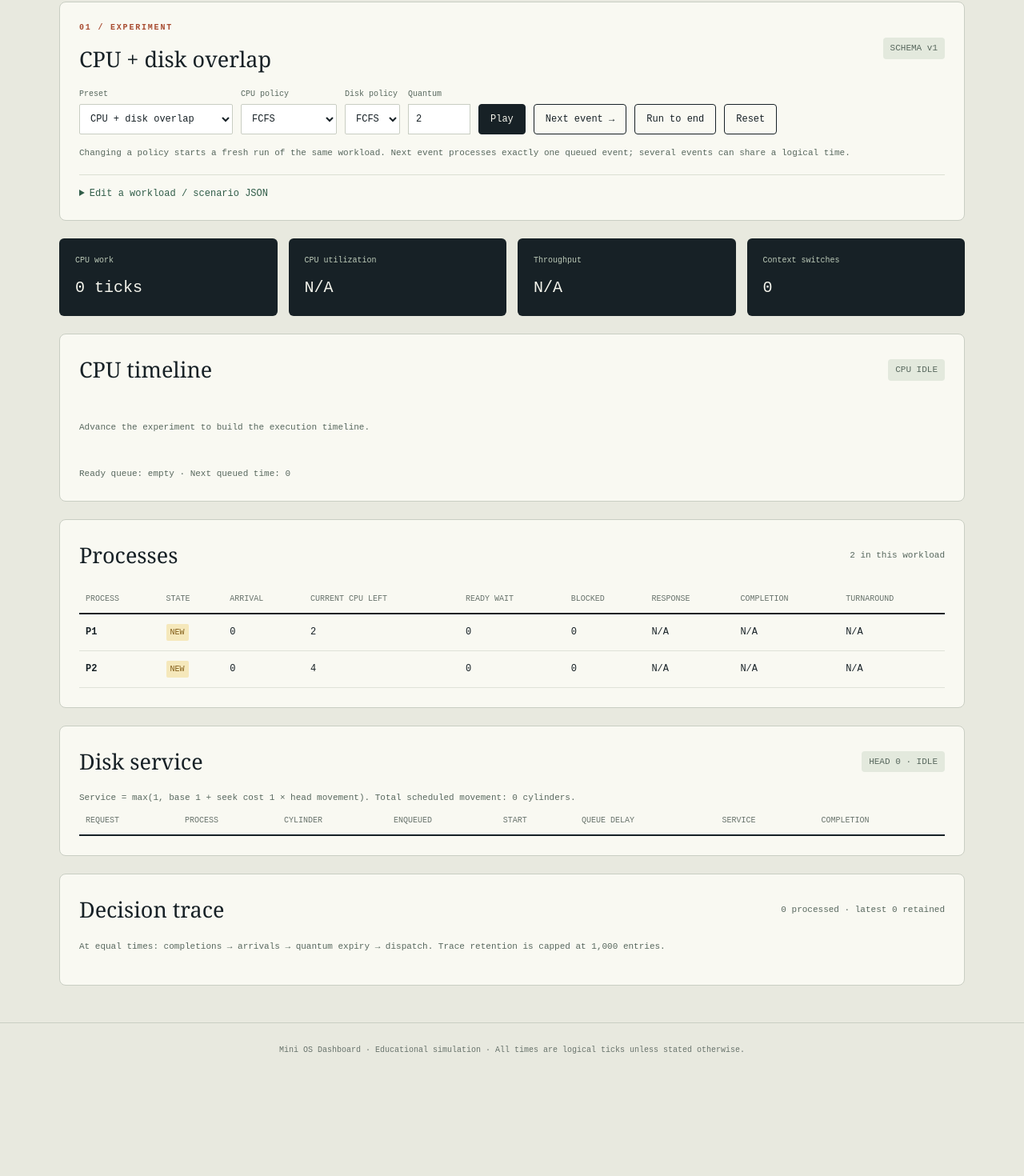
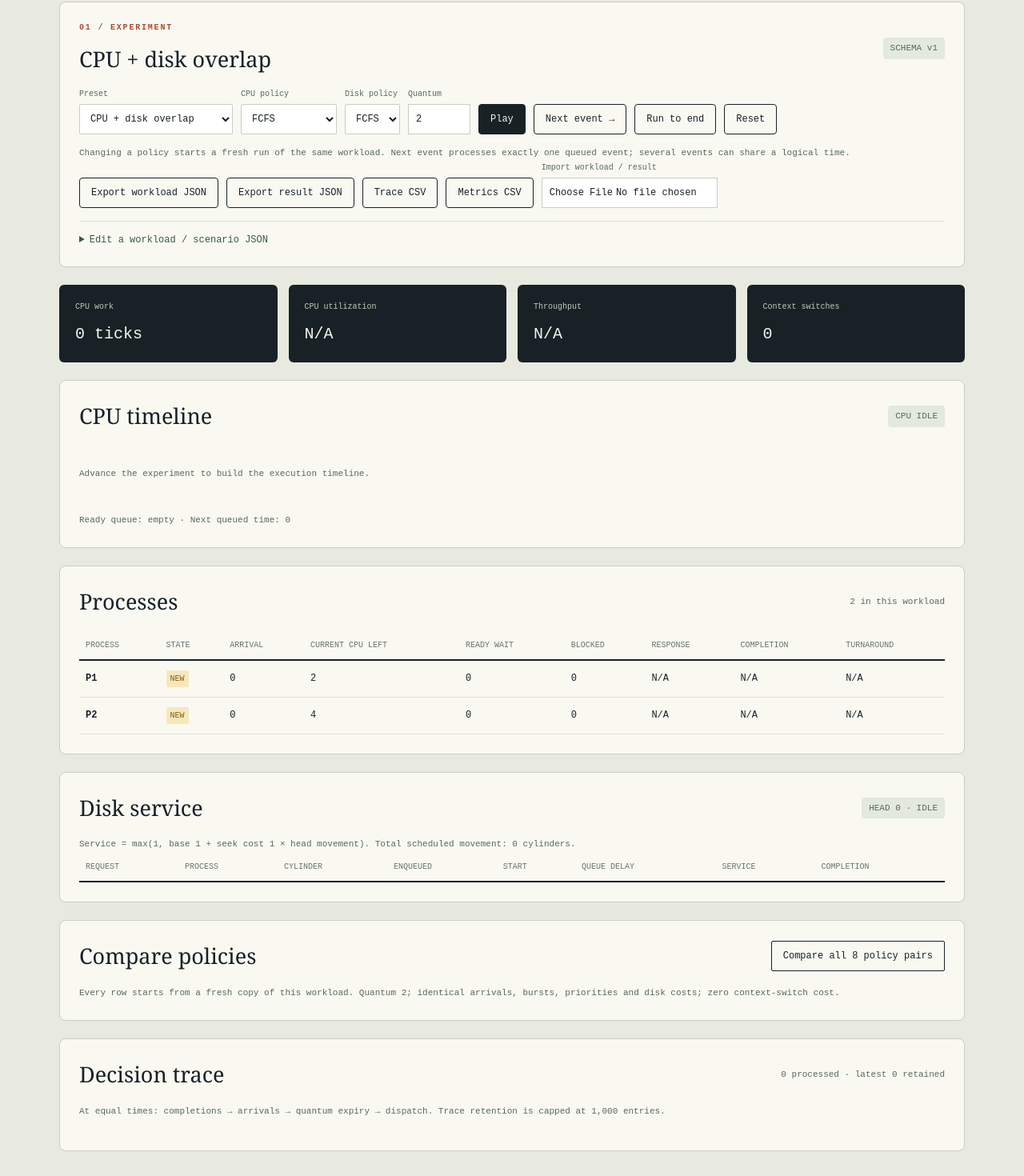
Before and after one commit to murtuzakhaleelurrahman/OS-Project, a React (Vite) app: page / in a window 1280 px wide. Shown: the part 366-1836 px from the top of the page at 80% size. Before the commit the page ends 1712 px from the top, so only its background shows below. Built offline with nearby package versions, Linux system fonts and the light colour scheme.

Commit message:
feat: add fair policy comparisons and replayable JSON and CSV exports

```diff
--- a/src/components/IntegratedPanel.tsx
+++ b/src/components/IntegratedPanel.tsx
@@ -1,6 +1,8 @@
 import { useEffect, useState, useSyncExternalStore } from 'react'
 import { IntegratedEngine } from '../simulation/integrated/IntegratedEngine'
-import { cpuPreset, ioPreset, type Scenario } from '../simulation/integrated/Scenario'
+import { cpuPreset, diskPreset, ioPreset, type Scenario } from '../simulation/integrated/Scenario'
+import { comparePolicies, importScenario, metricsCsv, resultBundle, traceCsv, type ComparisonRow } from '../simulation/integrated/Experiments'
+import { download } from './download'
 
 const number = (value: number | null | undefined, suffix = '') => value == null ? 'N/A' : `${Number.isInteger(value) ? value : value.toFixed(2)}${suffix}`
 
@@ -8,6 +10,7 @@ export function IntegratedPanel() {
   const [engine, setEngine] = useState(() => new IntegratedEngine(ioPreset))
   const [input, setInput] = useState(JSON.stringify(ioPreset, null, 2))
   const [error, setError] = useState('')
+  const [comparisons, setComparisons] = useState<ComparisonRow[]>([])
   const snapshot = useSyncExternalStore(engine.subscribe, engine.getSnapshot)
   useEffect(() => () => engine.pause(), [engine])
   const load = (value: unknown) => {
@@ -17,6 +20,7 @@ export function IntegratedPanel() {
       setEngine(next)
       setInput(JSON.stringify(next.scenario, null, 2))
       setError('')
+      setComparisons([])
     } catch (failure) { setError(failure instanceof Error ? failure.message : 'Unable to load scenario') }
   }
   const policy = (algorithm: Scenario['cpu']['algorithm']) => load({ ...engine.scenario, cpu: { ...engine.scenario.cpu, algorithm } })
@@ -26,7 +30,7 @@ export function IntegratedPanel() {
     <section className="integrated-card">
       <div className="integrated-heading"><div><p className="kicker">01 / EXPERIMENT</p><h2>{engine.scenario.name}</h2></div><span className="tag">SCHEMA v1</span></div>
       <div className="integrated-controls">
-        <label>Preset<select value={engine.scenario.name === ioPreset.name ? 'io' : engine.scenario.name === cpuPreset.name ? 'cpu' : 'custom'} onChange={(event) => load(event.target.value === 'io' ? ioPreset : cpuPreset)}><option value="io">CPU + disk overlap</option><option value="cpu">CPU scheduling oracle</option><option value="custom" disabled>Custom workload</option></select></label>
+        <label>Preset<select value={engine.scenario.name === ioPreset.name ? 'io' : engine.scenario.name === cpuPreset.name ? 'cpu' : engine.scenario.name === diskPreset.name ? 'disk' : 'custom'} onChange={(event) => load(event.target.value === 'io' ? ioPreset : event.target.value === 'disk' ? diskPreset : cpuPreset)}><option value="io">CPU + disk overlap</option><option value="cpu">CPU scheduling oracle</option><option value="disk">Disk queue comparison</option><option value="custom" disabled>Custom workload</option></select></label>
         <label>CPU policy<select value={engine.scenario.cpu.algorithm} onChange={(event) => policy(event.target.value as Scenario['cpu']['algorithm'])}><option>FCFS</option><option>SJF</option><option>PRIORITY</option><option value="ROUND_ROBIN">Round Robin</option></select></label>
         <label>Disk policy<select value={engine.scenario.disk.algorithm} onChange={(event) => load({ ...engine.scenario, disk: { ...engine.scenario.disk, algorithm: event.target.value } })}><option>FCFS</option><option>SSTF</option></select></label>
         <label>Quantum<input type="number" min="1" defaultValue={engine.scenario.cpu.quantum} key={`${engine.scenario.name}-${engine.scenario.cpu.quantum}`} onBlur={(event) => load({ ...engine.scenario, cpu: { ...engine.scenario.cpu, quantum: Number(event.target.value) } })} /></label>
@@ -38,12 +42,14 @@ export function IntegratedPanel() {
       <p className="integrated-hint">Changing a policy starts a fresh run of the same workload. Next event processes exactly one queued event; several events can share a logical time.</p>
       {snapshot.status === 'limit' && <p role="alert" className="integrated-error">Stopped at the configured event limit ({engine.scenario.eventLimit}). Reset or load a larger limit to replay.</p>}
       {error && <p role="alert" className="integrated-error">{error}</p>}
+      <div className="integrated-controls export-controls"><button className="quiet" onClick={() => download('mini-os-scenario.json', JSON.stringify(engine.scenario, null, 2), 'application/json')}>Export workload JSON</button><button className="quiet" onClick={() => download('mini-os-result.json', JSON.stringify(resultBundle(engine.scenario, snapshot), null, 2), 'application/json')}>Export result JSON</button><button className="quiet" onClick={() => download('mini-os-trace.csv', traceCsv(engine.scenario, snapshot), 'text/csv')}>Trace CSV</button><button className="quiet" onClick={() => download('mini-os-metrics.csv', metricsCsv(engine.scenario, snapshot), 'text/csv')}>Metrics CSV</button><label>Import workload / result<input style={{ width: 220 }} type="file" accept=".json,application/json" onChange={async (event) => { const file = event.target.files?.[0]; if (!file) return; try { if (file.size > 1_000_000) throw new Error('Import is limited to 1 MB'); load(importScenario(await file.text())) } catch (failure) { setError(failure instanceof Error ? failure.message : 'Unable to import') } event.target.value = '' }} /></label></div>
       <details className="scenario-editor"><summary>Edit a workload / scenario JSON</summary><p>Arrival and priority are non-negative integers. Each CPU burst has a positive duration.</p><textarea aria-label="Scenario JSON" value={input} onChange={(event) => setInput(event.target.value)} spellCheck={false} /><div className="integrated-controls"><button onClick={() => { try { load(JSON.parse(input)) } catch { setError('Invalid JSON; correct the scenario before loading.') } }}>Load scenario</button><button className="quiet" onClick={() => load(cpuPreset)}>CPU example preset</button></div></details>
     </section>
     <div className="integrated-stats">{[['CPU work', number(snapshot.busyTicks, ' ticks')], ['CPU utilization', number(snapshot.utilization, '%')], ['Throughput', number(snapshot.throughput, ' / tick')], ['Context switches', snapshot.contextSwitches]].map(([label, value]) => <div key={label}><span>{label}</span><strong>{value}</strong></div>)}</div>
     <section className="integrated-card"><div className="integrated-heading"><h2>CPU timeline</h2><span className="tag">{snapshot.running ? `RUNNING ${snapshot.running}` : 'CPU IDLE'}</span></div><div className="gantt" aria-label="CPU Gantt chart">{snapshot.segments.length ? snapshot.segments.map((segment, index) => <div key={index} className={`gantt-segment ${segment.pid === 'IDLE' ? 'gantt-idle' : ''}`} style={{ flexGrow: segment.end - segment.start }}><strong>{segment.pid}</strong><small>{segment.start}–{segment.end}</small></div>) : <p className="integrated-hint">Advance the experiment to build the execution timeline.</p>}</div><p className="integrated-hint">Ready queue: {snapshot.ready.join(' → ') || 'empty'} · Next queued time: {number(snapshot.nextEventTime)}</p></section>
     <section className="integrated-card"><div className="integrated-heading"><h2>Processes</h2><span>{snapshot.processes.length} in this workload</span></div><div className="table-wrap"><table><thead><tr><th>Process</th><th>State</th><th>Arrival</th><th>Current CPU left</th><th>Ready wait</th><th>Blocked</th><th>Response</th><th>Completion</th><th>Turnaround</th></tr></thead><tbody>{snapshot.processes.map((process) => <tr key={process.id}><td><strong>{process.id}</strong></td><td><span className={`state state-${process.state.toLowerCase()}`}>{process.state}</span></td><td>{process.arrival}</td><td>{process.remaining}</td><td>{process.waiting}</td><td>{process.blocked}</td><td>{number(process.firstStart == null ? undefined : process.firstStart - process.arrival)}</td><td>{number(process.completion)}</td><td>{number(process.completion == null ? undefined : process.completion - process.arrival)}</td></tr>)}</tbody></table></div></section>
     <section className="integrated-card"><div className="integrated-heading"><h2>Disk service</h2><span className="tag">HEAD {snapshot.disk.head} · {snapshot.disk.active ? `SERVING ${snapshot.disk.active.pid}` : 'IDLE'}</span></div><p className="integrated-hint">Service = max(1, base {engine.scenario.disk.baseService} + seek cost {engine.scenario.disk.seekCost} × head movement). Total scheduled movement: {snapshot.disk.totalMovement} cylinders.</p><div className="table-wrap"><table><thead><tr><th>Request</th><th>Process</th><th>Cylinder</th><th>Enqueued</th><th>Start</th><th>Queue delay</th><th>Service</th><th>Completion</th></tr></thead><tbody>{snapshot.disk.requests.map((request) => <tr key={request.id}><td>R{request.id}</td><td>{request.pid}</td><td>{request.cylinder}</td><td>{request.enqueued}</td><td>{number(request.start)}</td><td>{number(request.start == null ? undefined : request.start - request.enqueued)}</td><td>{number(request.service)}</td><td>{number(request.completion)}</td></tr>)}</tbody></table></div></section>
+    <section className="integrated-card"><div className="integrated-heading"><h2>Compare policies</h2><button className="quiet" onClick={() => { engine.pause(); setComparisons(comparePolicies(engine.scenario)) }}>Compare all 8 policy pairs</button></div><p className="integrated-hint">Every row starts from a fresh copy of this workload. Quantum {engine.scenario.cpu.quantum}; identical arrivals, bursts, priorities and disk costs; zero context-switch cost.</p>{comparisons.length > 0 && <div className="table-wrap"><table><thead><tr><th>CPU</th><th>Disk</th><th>Status</th><th>Elapsed</th><th>Utilization</th><th>Avg ready wait</th><th>Avg turnaround</th><th>Throughput</th><th>Disk movement</th></tr></thead><tbody>{comparisons.map((row) => <tr key={`${row.cpu}-${row.disk}`}><td>{row.cpu}</td><td>{row.disk}</td><td>{row.status}</td><td>{row.elapsed}</td><td>{number(row.utilization, '%')}</td><td>{number(row.averageWaiting)}</td><td>{number(row.averageTurnaround)}</td><td>{number(row.throughput)}</td><td>{row.diskMovement}</td></tr>)}</tbody></table></div>}</section>
     <section className="integrated-card"><div className="integrated-heading"><h2>Decision trace</h2><span>{snapshot.processedEvents} processed · latest {snapshot.retainedEvents} retained</span></div><p className="integrated-hint">At equal times: completions → arrivals → quantum expiry → dispatch. Trace retention is capped at 1,000 entries.</p><ol className="integrated-trace">{[...snapshot.trace].reverse().map((entry) => <li key={entry.sequence}><time>t={entry.time}</time><div><strong>{entry.type.replaceAll('_', ' ')}</strong><p>{entry.message}</p></div><small>#{entry.sequence}</small></li>)}</ol></section>
   </main>
 }
--- /dev/null
+++ b/src/components/download.ts
@@ -0,0 +1,6 @@
+export function download(name: string, contents: string, type: string): void {
+  const url = URL.createObjectURL(new Blob([contents], { type }))
+  const link = document.createElement('a')
+  link.href = url; link.download = name; link.click()
+  setTimeout(() => URL.revokeObjectURL(url), 1000)
+}
--- /dev/null
+++ b/src/simulation/integrated/Experiments.ts
@@ -0,0 +1,61 @@
+import { IntegratedEngine, type IntegratedSnapshot } from './IntegratedEngine'
+import { parseScenario, type Scenario } from './Scenario'
+
+export const modelAssumptions = {
+  model: 'Single CPU, single disk; educational simulation', units: 'integer logical ticks; disk movement in cylinders',
+  contextSwitchCost: 0, phases: ['completion', 'arrival', 'quantum expiry', 'dispatch'],
+  cpuTies: 'ready-entry time then natural process ID; Round Robin uses FIFO ready entry',
+  priority: 'lower number is higher priority', sjf: 'non-preemptive, next known CPU burst',
+  diskTies: 'enqueue sequence; active service is never preempted',
+  diskService: 'max(1, baseService + seekCost * absolute head movement)',
+  metricHorizon: 'time 0 to final completion; incomplete results explicitly labelled',
+  traceRetention: 1000,
+} as const
+
+export interface ComparisonRow {
+  cpu: Scenario['cpu']['algorithm']; disk: Scenario['disk']['algorithm']; status: string
+  elapsed: number; utilization: number | null; throughput: number | null; averageWaiting: number | null
+  averageTurnaround: number | null; diskMovement: number
+}
+export function comparePolicies(input: unknown): ComparisonRow[] {
+  const scenario = parseScenario(input)
+  const rows: ComparisonRow[] = []
+  for (const cpu of ['FCFS', 'SJF', 'PRIORITY', 'ROUND_ROBIN'] as const) {
+    for (const disk of ['FCFS', 'SSTF'] as const) {
+      const engine = new IntegratedEngine({ ...structuredClone(scenario), cpu: { ...scenario.cpu, algorithm: cpu }, disk: { ...scenario.disk, algorithm: disk } })
+      engine.runAll()
+      const result = engine.getSnapshot()
+      const complete = result.status === 'complete' && result.processes.length > 0
+      rows.push({ cpu, disk, status: result.status, elapsed: result.time, utilization: result.utilization, throughput: result.throughput,
+        averageWaiting: complete ? result.processes.reduce((sum, process) => sum + process.waiting, 0) / result.processes.length : null,
+        averageTurnaround: complete ? result.processes.reduce((sum, process) => sum + process.completion! - process.arrival, 0) / result.processes.length : null,
+        diskMovement: result.disk.totalMovement })
+      engine.dispose()
+    }
+  }
+  return rows
+}
+export function resultBundle(scenario: Scenario, result: IntegratedSnapshot) {
+  return { schemaVersion: 1, kind: 'mini-os-result', scenario: structuredClone(scenario), assumptions: modelAssumptions, traceTruncated: result.processedEvents > result.retainedEvents, result: structuredClone(result) }
+}
+export function importScenario(text: string): Scenario {
+  if (text.length > 1_000_000) throw new Error('Scenario input is limited to 1 MB')
+  const value = JSON.parse(text)
+  return parseScenario(value?.kind === 'mini-os-result' ? value.scenario : value)
+}
+function csvCell(value: unknown): string {
+  let text = value == null ? 'N/A' : String(value)
+  if (typeof value === 'string' && /^[=+@\-\t\r]/.test(text)) text = "'" + text
+  return '"' + text.replaceAll('"', '""') + '"'
+}
+function csv(rows: unknown[][]): string { return rows.map((row) => row.map(csvCell).join(',')).join('\r\n') + '\r\n' }
+const metadataHeaders = ['schema_version', 'scenario', 'cpu_policy', 'quantum', 'disk_policy', 'base_service', 'seek_cost', 'context_switch_cost', 'units', 'phase_order', 'cpu_ties', 'disk_ties', 'priority_rule', 'metric_horizon']
+function metadata(scenario: Scenario): unknown[] { return [1, scenario.name, scenario.cpu.algorithm, scenario.cpu.quantum, scenario.disk.algorithm, scenario.disk.baseService, scenario.disk.seekCost, 0, modelAssumptions.units, modelAssumptions.phases.join(' > '), modelAssumptions.cpuTies, modelAssumptions.diskTies, modelAssumptions.priority, modelAssumptions.metricHorizon] }
+export function traceCsv(scenario: Scenario, result: IntegratedSnapshot): string {
+  return csv([[...metadataHeaders, 'status', 'processed_events', 'trace_truncated', 'sequence', 'time', 'phase', 'type', 'process', 'explanation'], ...result.trace.map((event) => [...metadata(scenario), result.status, result.processedEvents, result.processedEvents > result.retainedEvents, event.sequence, event.time, event.phase, event.type, event.pid ?? '', event.message])])
+}
+export function metricsCsv(scenario: Scenario, result: IntegratedSnapshot): string {
+  const system = [result.status, result.time, result.busyTicks, result.idleTicks, result.utilization, result.throughput, result.disk.totalMovement]
+  const rows = result.processes.length ? result.processes.map((process) => [...metadata(scenario), ...system, process.id, process.arrival, process.completion, process.firstStart == null ? null : process.firstStart - process.arrival, process.waiting, process.blocked, process.completion == null ? null : process.completion - process.arrival]) : [[...metadata(scenario), ...system, '', '', '', '', '', '', '']]
+  return csv([[...metadataHeaders, 'status', 'elapsed_ticks', 'productive_ticks', 'idle_ticks', 'cpu_utilization_percent', 'throughput_processes_per_tick', 'disk_movement_cylinders', 'process', 'arrival', 'completion', 'response', 'ready_wait', 'blocked', 'turnaround'], ...rows])
+}
--- a/src/simulation/integrated/Scenario.ts
+++ b/src/simulation/integrated/Scenario.ts
@@ -76,3 +76,8 @@ export const ioPreset: Scenario = {
     { id: 'P2', arrival: 0, priority: 1, bursts: [{ kind: 'cpu', duration: 4 }] },
   ],
 }
+
+export const diskPreset: Scenario = {
+  ...ioPreset, name: 'Disk queue comparison',
+  processes: [50, 5, 55, 45].map((cylinder, index) => ({ id: `P${index + 1}`, arrival: 0, priority: index + 1, bursts: [{ kind: 'cpu', duration: 1 }, { kind: 'io', cylinder }, { kind: 'cpu', duration: 1 }] })),
+}
```
Also changed, not shown: 2 other files (tests, documents, lock files or other folders).
